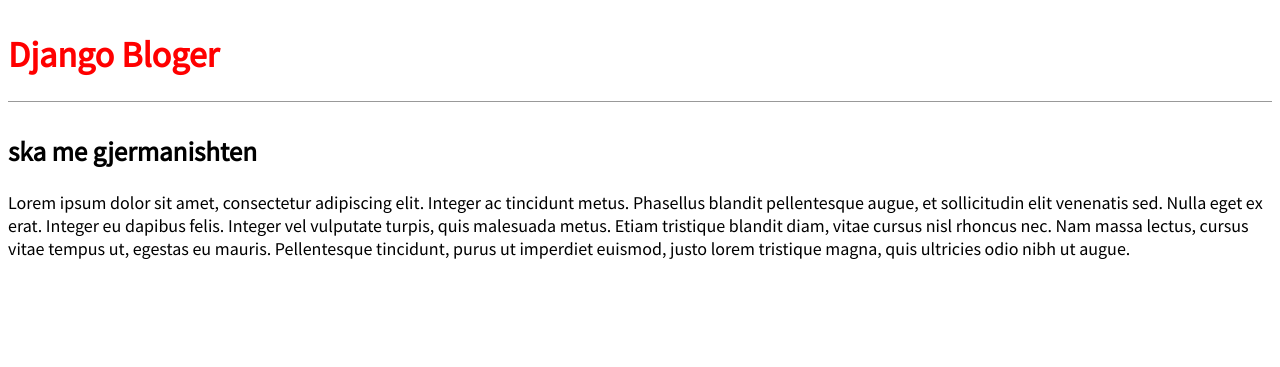
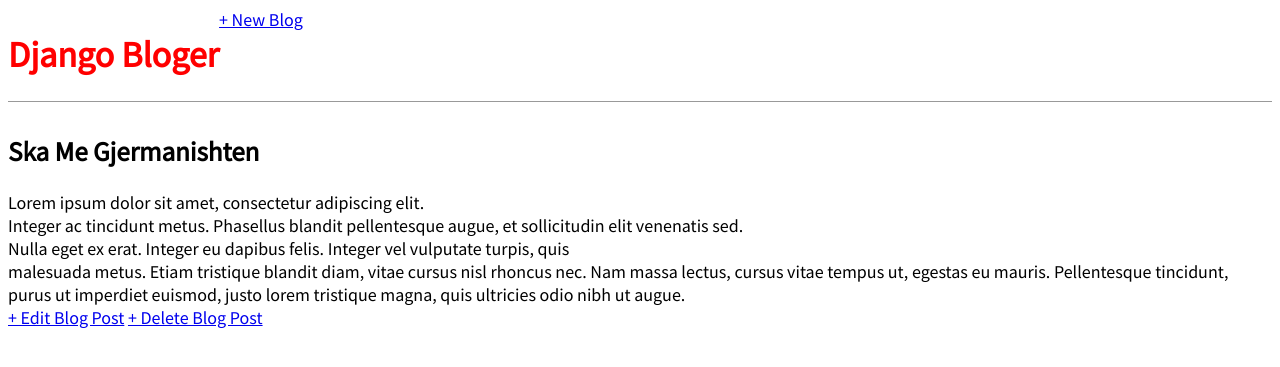
Before and after one commit to xoniks/DJ_055, a Django app: page /post/5 in a window 1280 px wide. Shown: the top 367 px of the page. Run offline with Django 4.2, Linux system fonts and the light colour scheme; data comes from the database, SQL or seed files in the repository; both versions use the stored data as it was after the commit.

Commit message:
update_new_post_delete_added
We added test for new_post but not others

```diff
--- a/blog/models.py
+++ b/blog/models.py
@@ -1,4 +1,5 @@
 from django.db import models
+from django.urls import reverse
 
 class Post(models.Model):
     title = models.CharField(max_length=150)
@@ -12,3 +13,6 @@ class Post(models.Model):
 
     def __str__(self):
         return self.title
+
+    def get_absolute_url(self):
+        return reverse('post_detail', args=[str(self.id)])
--- a/blog/urls.py
+++ b/blog/urls.py
@@ -1,7 +1,16 @@
 from django.urls import path
-from .views import BlogListView, BlogDetailView
+from .views import (
+BlogListView,
+BlogDetailView,
+BlogCreateView,
+BlogUpdateView,
+BlogDeleteView
+)
 
 urlpatterns = [
+    path('post/<int:pk>/delete', BlogDeleteView.as_view(), name='post_delete'),
+    path('post/<int:pk>/edit', BlogUpdateView.as_view(), name='post_edit'),
+    path('post/new/', BlogCreateView.as_view(), name='post_new'),
     path('post/<int:pk>', BlogDetailView.as_view(), name = 'post_detail' ),
     path('', BlogListView.as_view(), name = 'home'),
 ]
--- a/blog/views.py
+++ b/blog/views.py
@@ -1,6 +1,8 @@
 from re import template
 from django.shortcuts import render
 from django.views.generic import ListView, DetailView
+from django.views.generic.edit import CreateView, UpdateView, DeleteView
+from django.urls import reverse_lazy
 from .models import Post
 
 class BlogListView(ListView):
@@ -10,3 +12,18 @@ class BlogListView(ListView):
 class BlogDetailView(DetailView):
     model = Post
     template_name = 'post_detail.html'
+
+class BlogCreateView(CreateView):
+    model = Post
+    template_name = 'post_new.html'
+    fields = ['title','author','body']
+
+class BlogUpdateView(UpdateView):
+    model = Post
+    template_name = 'post_edit.html'
+    fields = ['title', 'body']
+
+class BlogDeleteView(DeleteView):
+    model = Post
+    template_name = 'post_delete.html'
+    success_url = reverse_lazy('home')
--- a/templates/base.html
+++ b/templates/base.html
@@ -7,11 +7,15 @@
     <link href='https://fonts.googleapis.com/css?family=Source+Sans+Pro' rel='stylesheet' >
 </head>
 <body>
-    <header>
-        <h1>
-            <a href="{% url 'home' %}">Django Bloger</a></h1>
-    </header>
     <div>
+        <header>
+            <div class="nav-left">
+                <h1><a href="{% url 'home' %}">Django Bloger</a></h1>
+            </div>
+            <div class="nav-right">
+                <a href="{% url 'post_new' %}"> + New Blog</a>
+            </div>
+        </header>
         {% block content %}
         {% endblock content %}
     </div>
--- a/templates/home.html
+++ b/templates/home.html
@@ -3,8 +3,8 @@
 {% block content %}
     {% for post in object_list %}
         <div class="post-entry">
-            <h2><a href="{% url 'post_detail' post.pk %}">{{ post.title }}</a></h2>
-            <p>{{ post.body }}</p>
+            <h2><a href="{% url 'post_detail' post.pk %}">{{ post.title | title }}</a></h2>
+            <p>{{ post.body | linebreaks }}</p>
         </div>
     {% endfor %}
 {% endblock content %}
--- a/templates/post_detail.html
+++ b/templates/post_detail.html
@@ -2,7 +2,10 @@
 
 {% block content %}
     <div class="post-entry">
-        <h2>{{ post.title }}</h2>
-        <p>{{ post.body }}</p>
+        <h2>{{ post.title | title  }}</h2>
+        <p>{{ post.body | linebreaks }}</p>
     </div>
+
+    <a href="{% url 'post_edit' post.pk %}">+ Edit Blog Post</a>
+    <a href="{% url 'post_delete' post.pk %}">+ Delete Blog Post</a>
 {% endblock content %}
```
Also changed, not shown: blog/tests.py (+11 -0 lines), templates/post_delete.html (added, +9 -0 lines), templates/post_edit.html (added, +9 -0 lines), templates/post_new.html (added, +9 -0 lines), db.sqlite3.
